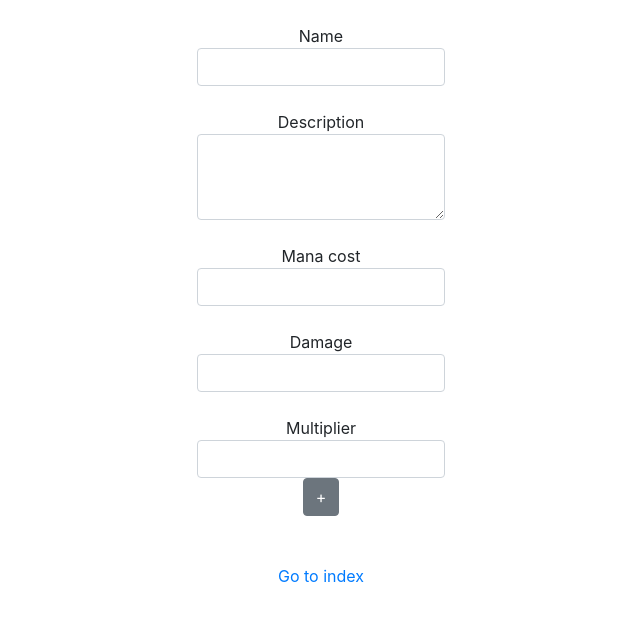
After one commit to high-engineers/PythonRpg, a Django app: page /rpg/add-skill in a window 1280 px wide. The commit adds this page. Shown: the top 621 px of the page, without its empty margins (319-959 px from the left). Run offline with Django 3.2, Linux system fonts and the light colour scheme; some libraries are stand-ins or nearby versions.

Commit message:
adding skills

```diff
--- /dev/null
+++ b/RPG/catalog/templates/add-skill.html
@@ -0,0 +1,44 @@
+<!DOCTYPE html>
+<html>
+
+<head>
+    <link rel="stylesheet" href="https://stackpath.bootstrapcdn.com/bootstrap/4.1.3/css/bootstrap.min.css" integrity="sha384-MCw98/SFnGE8fJT3GXwEOngsV7Zt27NXFoaoApmYm81iuXoPkFOJwJ8ERdknLPMO"
+        crossorigin="anonymous">
+    <script src="https://stackpath.bootstrapcdn.com/bootstrap/4.1.3/js/bootstrap.min.js" integrity="sha384-ChfqqxuZUCnJSK3+MXmPNIyE6ZbWh2IMqE241rYiqJxyMiZ6OW/JmZQ5stwEULTy"
+        crossorigin="anonymous"></script>
+    <title>Add skill</title>
+</head>
+
+<body>
+    <div class="container d-flex justify-content-center">
+        <div class="col-3 text-center">
+            <form action="{% url 'add-skill' %}" method="post">
+
+                <br> Name
+                <input type="text" class="form-control" name="name" id="name">
+
+                <br> Description
+                <textarea type="text" class="form-control" name="description" id="description" rows="3"> </textarea>
+
+                <br> Mana cost
+                <input type="text" class="form-control" name="mana_cost" id="mana_cost">
+
+                <br> Damage
+                <input type="text" class="form-control" name="damage" id="damage">
+
+                <br> Multiplier
+                <input type="text" class="form-control" name="multiplier" id="multiplier">
+
+                <input class="btn btn-secondary" type="submit" value="+">
+
+            </form>
+            <br/>
+            <br/>
+            <a href="{% url 'index' %} ">
+                <div> Go to index </div>
+            </a>
+        </div>
+
+    </div>
+</body>
+<html>
--- a/RPG/catalog/templates/manage-skills.html
+++ b/RPG/catalog/templates/manage-skills.html
@@ -9,7 +9,7 @@
         <script src="https://ajax.googleapis.com/ajax/libs/jquery/3.4.1/jquery.min.js"></script>
         {% load static %}
         <link rel="stylesheet" type="text/css" href="{% static 'catalog/style.css' %}">
-        <title>Add skill</title>
+        <title>Manage skills</title>
     </head>
     <body>
         <div class="container">
--- a/RPG/catalog/urls.py
+++ b/RPG/catalog/urls.py
@@ -7,5 +7,6 @@ urlpatterns = [
     url(r'^add-character$', views.add_character, name='add-character'),
     url(r'^character-details/(?P<pk>[0-9]+)$', views.character_details, name='character-details'),
     url(r'^manage-skills/(?P<characterId>[0-9]+)$', views.manage_skills, name='manage-skills'),
-    url(r'^assign-skills$', views.assign_skills, name='assign-skills')
+    url(r'^assign-skills$', views.assign_skills, name='assign-skills'),
+    url(r'^add-skill$', views.add_skill, name='add-skill'),
 ]
--- a/RPG/catalog/views.py
+++ b/RPG/catalog/views.py
@@ -136,3 +136,34 @@ def assign_skills(request):
         form = NameForm(request.POST)
         if form.is_valid():
             print(form.cleaned_data["your_name"])
+
+def add_skill(request):
+    if request.method == "POST":
+        print("POST REQUEST")
+        form = AddSkillForm(request.POST)
+        print(form.data)
+
+        #int vars
+        mana_cost = int(form.data["mana_cost"])
+        damage = int(form.data["damage"])
+        multiplier = int(form.data["multiplier"])
+
+        #str vars
+        name = form.data["name"]
+        description = form.data["description"]
+
+        print("Creating skill")
+        skill = Skill.objects.create(
+            name = name,
+            description = description,
+            mana_cost = mana_cost,
+            damage = damage,
+            multiplier = multiplier
+        )
+        print("saving skill")
+        skill.save()
+        print("saving skill done")
+        return redirect("add-skill")
+    else:
+        print("GET REQUEST")
+        return render(request, "add-skill.html")
```
Also changed, not shown: RPG/catalog/forms.py (+7 -0 lines).
